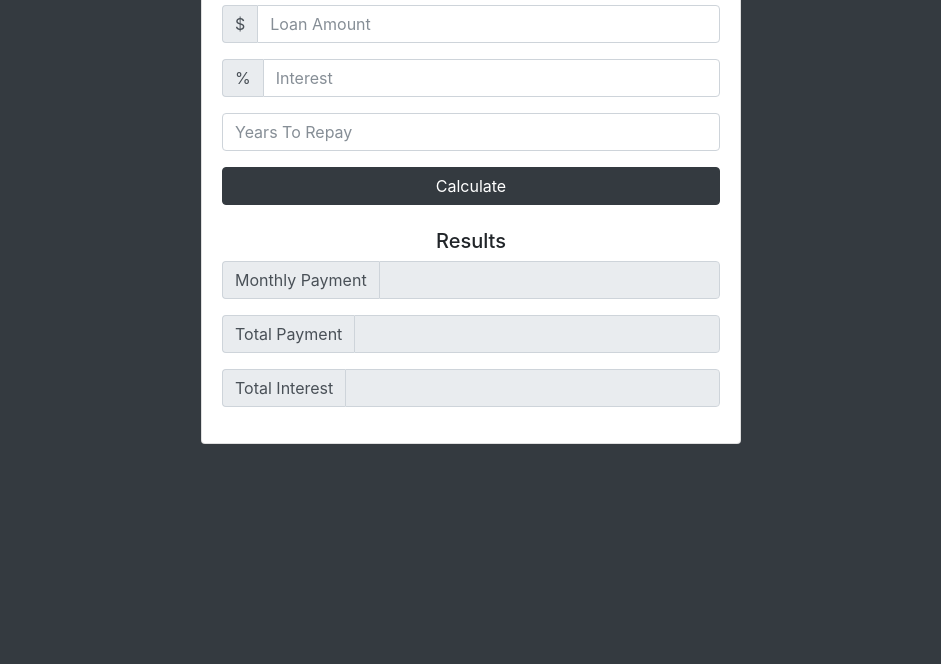
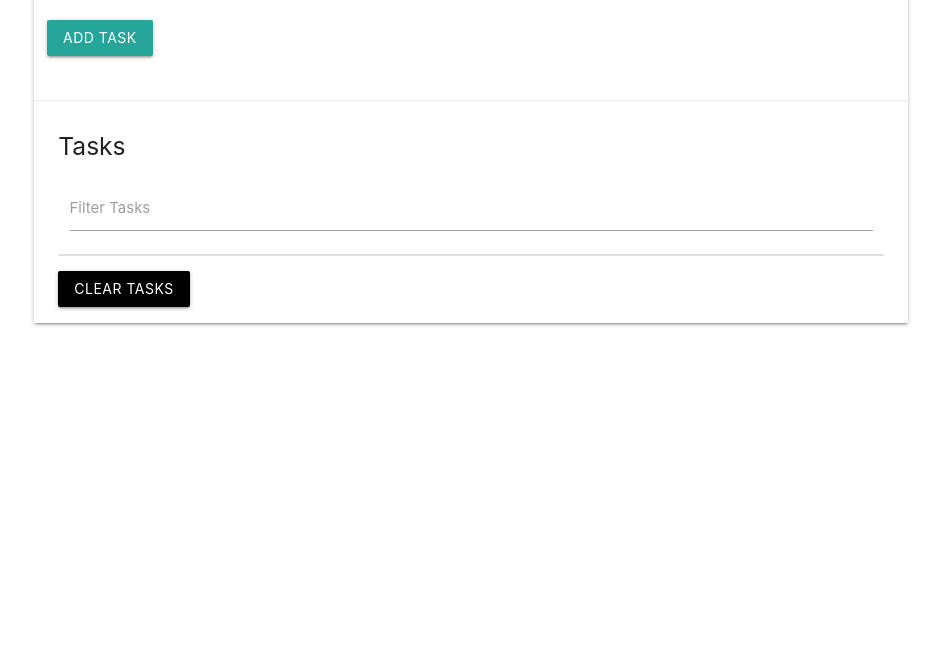
Before and after one commit to Sommos/javascript_task_list, a plain HTML site: page index.html in a window 1280 px wide. Shown: the part 136-800 px from the top of the page, without its empty margins (169-1110 px from the left). Drawn offline with nearby package versions, Linux system fonts and the light colour scheme.

Commit message:
Update index.html

```diff
--- a/index.html
+++ b/index.html
@@ -1,80 +1,50 @@
-<!doctype html>
+<!DOCTYPE html>
 <html lang="en">
 <head>
-    <title>Hello, world!</title>
-    <!-- Required meta tags -->
-    <meta charset="utf-8">
-    <meta name="viewport" content="width=device-width, initial-scale=1, shrink-to-fit=no">
-
-    <!-- Bootstrap CSS -->
-    <link rel="stylesheet" href="https://maxcdn.bootstrapcdn.com/bootstrap/4.0.0-beta.2/css/bootstrap.min.css" integrity="sha384-PsH8R72JQ3SOdhVi3uxftmaW6Vc51MKb0q5P2rRUpPvrszuE4W1povHYgTpBfshb" crossorigin="anonymous">
+  <meta charset="UTF-8">
+  <meta name="viewport" content="width=device-width, initial-scale=1.0">
+  <meta http-equiv="X-UA-Compatible" content="ie=edge">
+  <link rel="stylesheet" href="https://cdnjs.cloudflare.com/ajax/libs/materialize/1.0.0/css/materialize.min.css">
+  <link href="https://stackpath.bootstrapcdn.com/font-awesome/4.7.0/css/font-awesome.min.css" rel="stylesheet" integrity="sha384-wvfXpqpZZVQGK6TAh5PVlGOfQNHSoD2xbE+QkPxCAFlNEevoEH3Sl0sibVcOQVnN" crossorigin="anonymous">
+  <title>Task List</title>
 </head>
-  <body class="bg-dark">
+<body>
   <div class="container">
     <div class="row">
-        <div class="col-md-6 mx-auto">
-          <div class="card card-body text-center mt-5">
-            <h1 class="heading display-5 pb-3">Loan Calculator</h1>
-            <form id="loan-form">
-              <div class="form-group">
-                <div class="input-group">
-                  <span class="input-group-addon">$</span>
-                  <input type="number" class="form-control" id="amount" placeholder="Loan Amount">
+      <div class="col s12">
+        <div id="main" class="card">
+          <div class="card-content">
+            <span class="card-title">Task List</span>
+            <div class="row">
+              <form id="task-form">
+                <div class="input-field col s12">
+                  <input type="text" name="task" id="task">
+                  <label for="task">New Task</label>
+                </div>
+                <input type="submit" value="Add Task"
+                class="btn">
+              </form>
             </div>
           </div>
-              <div class="form-group">
-                <div class="input-group">
-                  <span class="input-group-addon">%</span>
-                  <input type="number" class="form-control" id="interest" placeholder="Interest">
+          <div class="card-action">
+            <h5 id="task-title">Tasks</h5>
+            <div class="input-field col s12">
+                <input type="text" name="filter" id="filter">
+                <label for="filter">Filter Tasks</label>
               </div>
-              </div>
-              <div class="form-group">
-                <input type="number" class="form-control" id="years" placeholder="Years To Repay">
-              </div>
-              <div class="forn-group">
-                <input type="submit" value="Calculate" class="btn btn-dark btn-block">
-              </div>
-            </form>
-            <!-- LOADER -->
-            <!--
-            <div id="loading">
-              <img src="img/loading.gif" alt="">
-            </div>
-            -->
-            <!-- RESULTS -->
-            <div id="results" class="pt-4">
-              <h5>Results</h5>
-              <div class="form-group">
-                <div class="input-group">
-                  <span class="input-group-addon">Monthly Payment</span>
-                  <input type="number" class="form-control" id="monthly-payment" disabled>
-                </div>
-              </div>
-
-              <div class="form-group">
-                <div class="input-group">
-                  <span class="input-group-addon">Total Payment</span>
-                  <input type="number" class="form-control" id="total-payment" disabled>
-                </div>
-              </div>
-
-              <div class="form-group">
-                <div class="input-group">
-                  <span class="input-group-addon">Total Interest</span>
-                  <input type="number" class="form-control" id="total-interest" disabled>
-                </div>
-              </div>
+              <ul class="collection"></ul>
+              <a href="#" class="clear-tasks btn black">Clear Tasks</a>
           </div>
         </div>
       </div>
     </div>
   </div>
 
-    <!-- Optional JavaScript -->
-    <!-- jQuery first, then Popper.js, then Bootstrap JS -->
-    <script src="https://code.jquery.com/jquery-3.2.1.slim.min.js" integrity="sha384-KJ3o2DKtIkvYIK3UENzmM7KCkRr/rE9/Qpg6aAZGJwFDMVNA/GpGFF93hXpG5KkN" crossorigin="anonymous"></script>
-    <script src="https://cdnjs.cloudflare.com/ajax/libs/popper.js/1.12.3/umd/popper.min.js" integrity="sha384-vFJXuSJphROIrBnz7yo7oB41mKfc8JzQZiCq4NCceLEaO4IHwicKwpJf9c9IpFgh" crossorigin="anonymous"></script>
-    <script src="https://maxcdn.bootstrapcdn.com/bootstrap/4.0.0-beta.2/js/bootstrap.min.js" integrity="sha384-alpBpkh1PFOepccYVYDB4do5UnbKysX5WZXm3XxPqe5iKTfUKjNkCk9SaVuEZflJ" crossorigin="anonymous"></script>
+  <script
+  src="https://code.jquery.com/jquery-3.3.1.js"
+  integrity="sha256-2Kok7MbOyxpgUVvAk/HJ2jigOSYS2auK4Pfzbm7uH60="
+  crossorigin="anonymous"></script>
+  <script src="https://cdnjs.cloudflare.com/ajax/libs/materialize/1.0.0/js/materialize.min.js"></script>
   <script src="app.js"></script>
 </body>
 </html>
```
Lines whose indentation alone changed are shown as unchanged.
